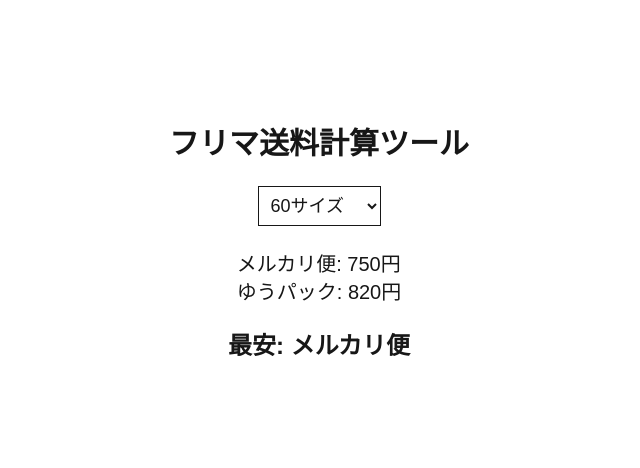
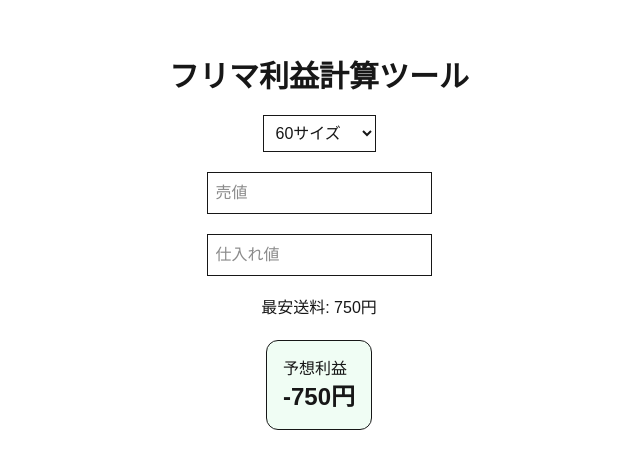
Before and after one commit to antfarm-lab/shipping-calc, a Next.js app: page / in a window 1280 px wide. Shown: the part 156-624 px from the top of the page, without its empty margins (321-961 px from the left). Built offline with nearby package versions, Linux system fonts and the light colour scheme.

Commit message:
add profit calculation

```diff
--- a/app/page.tsx
+++ b/app/page.tsx
@@ -10,6 +10,8 @@
 
 export default function Home() {
   const [size, setSize] = useState("60");
+  const [sellPrice, setSellPrice] = useState("");
+  const [buyPrice, setBuyPrice] = useState("");
 
   const result =
     shippingData.find((item) => item.size === size) || shippingData[0];
@@ -17,12 +19,19 @@
   const cheapest =
     result.mercari < result.yuupack ? "メルカリ便" : "ゆうパック";
 
+  const shippingCost =
+    cheapest === "メルカリ便" ? result.mercari : result.yuupack;
+
+  const profit =
+    Number(sellPrice || 0) - Number(buyPrice || 0) - shippingCost;
+
   return (
-    <main className="min-h-screen p-10 flex flex-col items-center justify-center gap-6">
-      <h1 className="text-3xl font-bold">フリマ送料計算ツール</h1>
+    <main className="min-h-screen p-10 flex flex-col items-center justify-center gap-5">
+
+      <h1 className="text-3xl font-bold">フリマ利益計算ツール</h1>
 
       <select
-        className="border p-2 text-lg"
+        className="border p-2"
         value={size}
         onChange={(e) => setSize(e.target.value)}
       >
@@ -33,14 +42,27 @@
         ))}
       </select>
 
-      <div className="text-xl">
-        <p>メルカリ便: {result.mercari}円</p>
-        <p>ゆうパック: {result.yuupack}円</p>
+      <input
+        className="border p-2"
+        placeholder="売値"
+        value={sellPrice}
+        onChange={(e) => setSellPrice(e.target.value)}
+      />
+
+      <input
+        className="border p-2"
+        placeholder="仕入れ値"
+        value={buyPrice}
+        onChange={(e) => setBuyPrice(e.target.value)}
+      />
+
+      <p>最安送料: {shippingCost}円</p>
+
+      <div className="border rounded-xl p-4 bg-green-50">
+        <p>予想利益</p>
+        <p className="text-2xl font-bold">{profit}円</p>
       </div>
 
-      <div className="text-2xl font-bold">
-        最安: {cheapest}
-      </div>
     </main>
   );
 }
```
